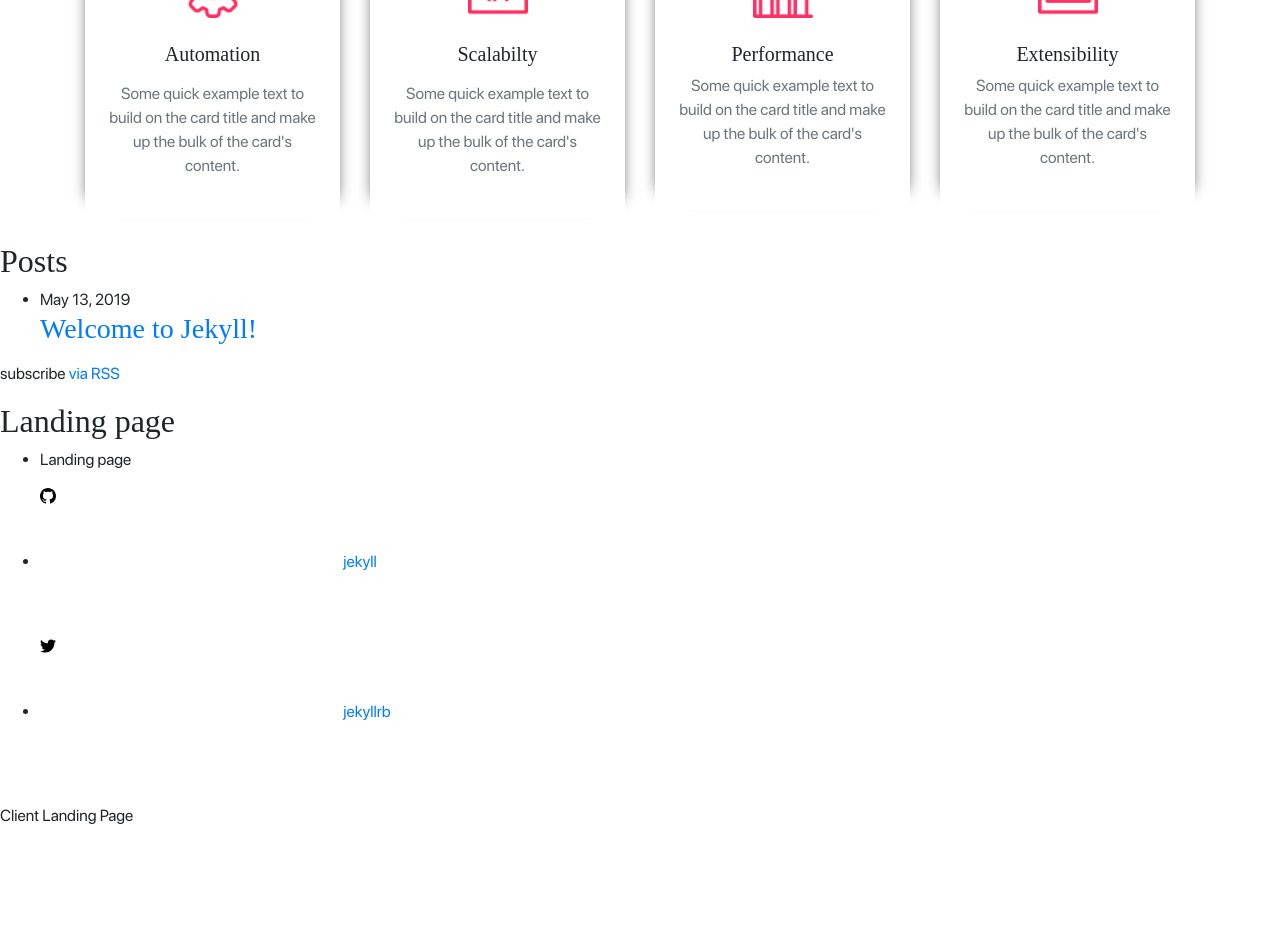
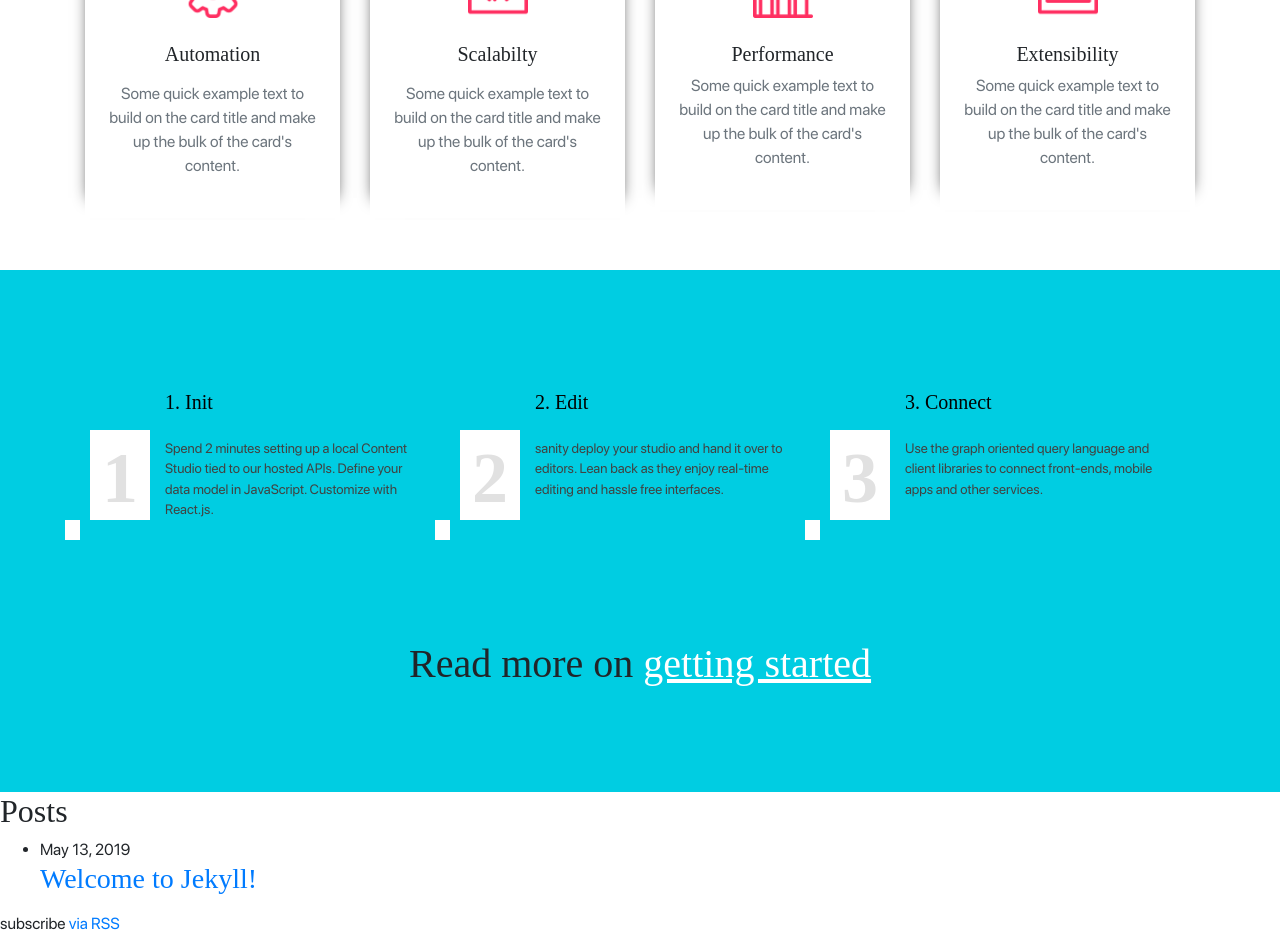
Before and after one commit to rendrap/gblog, a Jekyll site: the page built from index.md, in a window 1280 px wide. Shown: the part 1513-2465 px from the top of the page. Built offline with Jekyll 4.4.1, drawn with Linux system fonts in a browser that asks for light colours; some web fonts are replaced; before the commit the page ends 2357 px from its top, so only the background shows below that.

Commit message:
create card-123 section

```diff
--- /dev/null
+++ b/_includes/cards-123.html
@@ -0,0 +1,69 @@
+<section class="bg-lightblue ">
+  <div class="container">
+    <div class="row py-xl-6 py-4 no-gutters mt-1 d-lg-flex">
+        <div class="col-lg-4 my-xl-0">
+            <div class="card border-0 bg-unset">
+                <div class="card-body py-4">
+                    <div class="row hover-scale-110">
+                      <div class="col-2"></div>
+                      <div class="col">
+                        <h5 class="pb-2 text-black">1. Init</h5>
+                      </div>
+                      <div class="w-100"></div>
+                      <div class="col-2 p-0 letter-box text-center">
+                        <span class="px-2">1</span>
+                        <div class="decor d-none d-sm-block"></div>
+                      </div>
+                      <div class="col pt-2 subtext-color small-text pr-4">
+                        <p class="mb-0">Spend 2 minutes setting up a local Content Studio tied to our hosted APIs. Define your data model in JavaScript. Customize with React.js.</p>
+                      </div>
+                    </div>
+                </div>
+            </div>
+        </div>
+        <div class="col-lg-4 my-xl-0">
+            <div class="card border-0 bg-unset">
+                <div class="card-body py-4">
+                    <div class="row hover-scale-110">
+                      <div class="col-2"></div>
+                      <div class="col">
+                        <h5 class="pb-2 text-black">2. Edit</h5>
+                      </div>
+                      <div class="w-100"></div>
+                      <div class="col-2 p-0 letter-box text-center">
+                        <span class=" px-2">2</span>
+                        <div class="decor d-none d-sm-block"></div>
+                      </div>
+                      <div class="col pt-2 subtext-color small-text pr-4">
+                        <p class="mb-0">sanity deploy your studio and hand it over to editors. Lean back as they enjoy real-time editing and hassle free interfaces.</p>
+                      </div>
+                    </div>
+                </div>
+            </div>
+        </div>
+        <div class="col-lg-4 my-xl-0">
+            <div class="card border-0 bg-unset">
+                <div class="card-body py-4">
+                    <div class="row hover-scale-110">
+                      <div class="col-2"></div>
+                      <div class="col">
+                        <h5 class="pb-2  text-black">3. Connect</h5>
+                      </div>
+                      <div class="w-100"></div>
+                      <div class="col-2 p-0 letter-box text-center">
+                        <span class="px-2">3</span>
+                        <div class="decor d-none d-sm-block"></div>
+                      </div>
+                      <div class="col pt-2 subtext-color small-text pr-4">
+                        <p class="mb-0">Use the graph oriented query language and client libraries to connect front-ends, mobile apps and other services.</p>
+                      </div>
+                    </div>
+                </div>
+            </div>
+        </div>
+    </div>
+    <div class="pb-4 pb-xl-6 text-center">
+      <h1>Read more on <a href="#" class="underline text-white">getting started</a></h1>
+    </div>
+  </div>
+</section>
--- a/_includes/cards.html
+++ b/_includes/cards.html
@@ -1,4 +1,4 @@
-<section class="pt-0 pb-4">
+<section class="pt-0 pb-4 pb-xl-5">
   <div class="container text-center mx-auto pb-5">
     <h1 class="display-4 lightcoral">Lorem ipsum dolor sit amet,</h1>
     <h1 class="display-4">maecenas semper posuere dignissim</h1>
--- a/_includes/footer.html
+++ b/_includes/footer.html
@@ -1,5 +1,5 @@
 <footer class="site-footer h-card">
-  <data class="u-url" href="{{ "/" | relative_url }}"></data>
+<!--   <data class="u-url" href="{{ "/" | relative_url }}"></data>
 
   <div class="wrapper">
 
@@ -29,7 +29,7 @@
         <p>{{- site.description | escape -}}</p>
       </div>
     </div>
-
+ -->
   </div>
 
 
--- a/_includes/headline.html
+++ b/_includes/headline.html
@@ -6,7 +6,7 @@
             <h3 class="display-1 font-weight-bold lightcoral mb-2">Rest API
                 <span class="lightskyblue">text;</span>
             </h3>
-            <a href="#" class="btn btn-heading btn-light btn-round long-button">Get started
+            <a href="#" class="btn btn-heading btn-light btn-round long-button hover-translate-y-n3">Get started
                 <img src="{{ "/assets/images/icon_chevron_right.svg" | relative_url }}" alt="chevron right icon" class="icon-size closer-left">
             </a>
         </div>
--- a/_layouts/default.html
+++ b/_layouts/default.html
@@ -8,6 +8,7 @@
     {%- include header.html -%}
     {%- include headline.html -%}
     {%- include cards.html -%}
+    {%- include cards-123.html -%}
 
     <main class="page-content" aria-label="Content">
       <div class="wrapper">
--- a/_sass/_custom.scss
+++ b/_sass/_custom.scss
@@ -162,13 +162,19 @@ img.bg-image {
 
 $lightcoral:#FF2F63;
 $lightskyblue: #39C1CF;
+$lightblue: #00CDE2;
 .lightcoral {
   color: $lightcoral;
 }
 .lightskyblue {
   color: $lightskyblue;
 }
-
+.bg-lightblue {
+  background-color: $lightblue;
+}
+.bg-unset {
+  background-color: unset;
+}
 // Create custom button color & all the state, using bootstrap mixins
 .btn-heading {
   @include button-variant($lightcoral, darken($lightcoral, 7.5%), darken($lightcoral, 10%), lighten($lightcoral,5%), lighten($lightcoral, 10%), darken($lightcoral,30%));
@@ -268,3 +274,41 @@ box-shadow: -15px 0 15px -20px rgba(0,0,0,0.9), 15px 0 15px -20px rgba(0,0,0,0.9
   width: auto;
   filter: invert(30%) sepia(88%) saturate(3017%) hue-rotate(328deg) brightness(101%) contrast(101%);
 }
+
+/*=========================================
+ * Card 123 section
+=========================================*/
+.letter-box {
+  background-color: #FFFFFF;
+  color: #E1E1E1;
+  @include font-size(4.5rem);
+  // font-size: 4.5rem;
+  text-align: center;
+  font-weight: bold;
+  -webkit-font-smoothing: antialiased;
+  -moz-osx-font-smoothing: grayscale;
+  line-height: normal;
+}
+.small-text {
+  font-size: 0.85rem;
+}
+.subtext-color {
+color: #404342;
+}
+.letter-box.text-center > span {
+  vertical-align: middle;
+}
+.underline {
+  text-decoration: underline;
+}
+.decor {
+  position: absolute;
+  bottom: -20px;
+  left: -25px;
+  background-color: #FFFFFF;
+  height: 20px;
+  width: 15px;
+  // z-index: -1;
+  // opacity: 0.7;
+
+}
```
